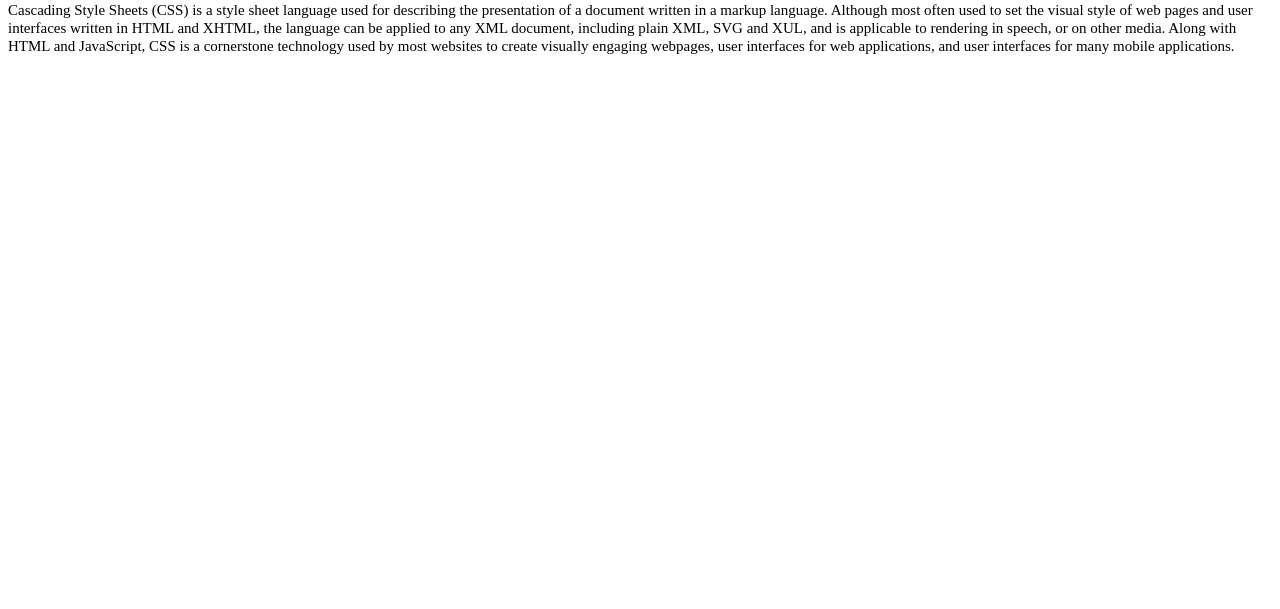
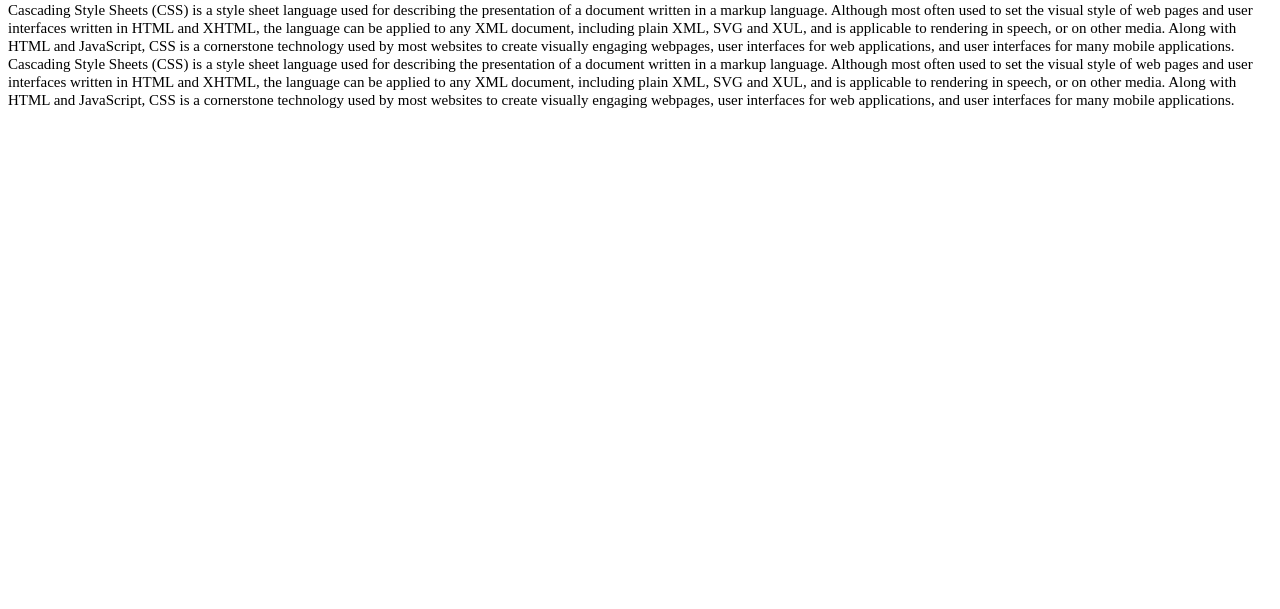
Before and after one commit to Heehyun9/new, a plain HTML site: page CSS.html in a window 1280 px wide. Shown: the part 191-800 px from the top of the page. Drawn offline with Linux system fonts and the light colour scheme.

Commit message:
[UPDATE] BRANCH
-

```diff
--- a/CSS.html
+++ b/CSS.html
@@ -21,6 +21,7 @@
         </p>
         <p>
             <span style="font-size:15px;">Cascading Style Sheets (CSS) is a style sheet language used for describing the presentation of a document written in a markup language. Although most often used to set the visual style of web pages and user interfaces written in HTML and XHTML, the language can be applied to any XML document, including plain XML, SVG and XUL, and is applicable to rendering in speech, or on other media. Along with HTML and JavaScript, CSS is a cornerstone technology used by most websites to create visually engaging webpages, user interfaces for web applications, and user interfaces for many mobile applications.</span>
+            <span style="font-size:15px;">Cascading Style Sheets (CSS) is a style sheet language used for describing the presentation of a document written in a markup language. Although most often used to set the visual style of web pages and user interfaces written in HTML and XHTML, the language can be applied to any XML document, including plain XML, SVG and XUL, and is applicable to rendering in speech, or on other media. Along with HTML and JavaScript, CSS is a cornerstone technology used by most websites to create visually engaging webpages, user interfaces for web applications, and user interfaces for many mobile applications.</span>
         </p>
     </body>
 </html>
```
